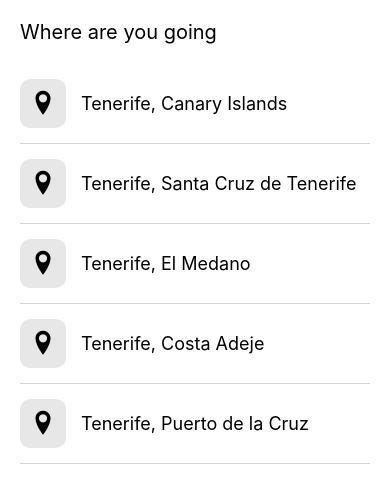
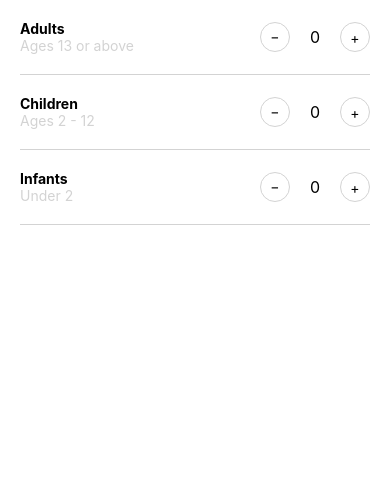
Before and after one commit to ahmed-elnashar/AirbnbClone, a React Native app: screen / in a window 390 px wide. Shown: the top 486 px of the page. Built offline with nearby package versions, Linux system fonts and the light colour scheme.

Commit message:
added Guests Screen

```diff
--- a/App.js
+++ b/App.js
@@ -4,6 +4,7 @@ import { SafeAreaView, StatusBar } from "react-native";
 import HomeScreen from "./src/screens/Home";
 import SearchResultsScreen from "./src/screens/SearchResults";
 import DestinationSearchScreen from "./src/screens/DestinationSearch";
+import GuestsScreen from "./src/screens/Guests";
 import Post from "./src/components/post";
 import feed from "./assets/data/feed";
 
@@ -14,7 +15,7 @@ const App = () => {
     <>
       <StatusBar barStyle={"light-content"} />
       <SafeAreaView>
-        <DestinationSearchScreen />
+        <GuestsScreen />
       </SafeAreaView>
     </>
   );
--- /dev/null
+++ b/src/screens/Guests/index.js
@@ -0,0 +1,106 @@
+import React, { useState } from "react";
+import { Pressable, Text, View } from "react-native";
+
+import styles from "./styles";
+
+const GuestsScreen = () => {
+  const [adults, setAdults] = useState(0);
+  const [children, setChildren] = useState(0);
+  const [infants, setInfants] = useState(0);
+
+  const handleChange = (value, operation) => {
+    if (operation === "minus") {
+      if (value === "adults") {
+        return adults <= 0 ? 0 : setAdults(adults - 1);
+      }
+
+      if (value === "children") {
+        return children <= 0 ? 0 : setChildren(children - 1);
+      }
+
+      if (value === "infants") {
+        return infants <= 0 ? 0 : setInfants(infants - 1);
+      }
+    } else if (operation === "plus") {
+      switch (value) {
+        case "adults":
+          return setAdults(adults + 1);
+        case "children":
+          return setChildren(children + 1);
+        case "infants":
+          return setInfants(infants + 1);
+        default:
+          return;
+      }
+    }
+  };
+  return (
+    <View>
+      <View style={styles.row}>
+        <View>
+          <Text style={styles.titleLeft}>Adults</Text>
+          <Text style={styles.subTitleLeft}>Ages 13 or above</Text>
+        </View>
+        <View style={styles.buttonsContainer}>
+          <Pressable
+            onPress={() => handleChange("adults", "minus")}
+            style={styles.button}
+          >
+            <Text style={styles.buttonText}>-</Text>
+          </Pressable>
+          <Text style={styles.buttonValue}>{adults}</Text>
+          <Pressable
+            onPress={() => handleChange("adults", "plus")}
+            style={styles.button}
+          >
+            <Text>+</Text>
+          </Pressable>
+        </View>
+      </View>
+      <View style={styles.row}>
+        <View>
+          <Text style={styles.titleLeft}>Children</Text>
+          <Text style={styles.subTitleLeft}>Ages 2 - 12</Text>
+        </View>
+        <View style={styles.buttonsContainer}>
+          <Pressable
+            onPress={() => handleChange("children", "minus")}
+            style={styles.button}
+          >
+            <Text style={styles.buttonText}>-</Text>
+          </Pressable>
+          <Text style={styles.buttonValue}>{children}</Text>
+          <Pressable
+            onPress={() => handleChange("children", "plus")}
+            style={styles.button}
+          >
+            <Text>+</Text>
+          </Pressable>
+        </View>
+      </View>
+      <View style={styles.row}>
+        <View>
+          <Text style={styles.titleLeft}>Infants</Text>
+          <Text style={styles.subTitleLeft}>Under 2</Text>
+        </View>
+        <View style={styles.buttonsContainer}>
+          <Pressable
+            onPress={() => handleChange("infants", "minus")}
+            style={styles.button}
+          >
+            <Text style={styles.buttonText}>-</Text>
+          </Pressable>
+          <Text style={styles.buttonValue}>{infants}</Text>
+          <Pressable
+            onPress={() => handleChange("infants", "plus")}
+            style={styles.button}
+          >
+            <Text>+</Text>
+          </Pressable>
+        </View>
+      </View>
+    </View>
+  );
+};
+
+export default GuestsScreen;
--- /dev/null
+++ b/src/screens/Guests/styles.js
@@ -0,0 +1,41 @@
+import { StyleSheet } from "react-native";
+
+const styles = StyleSheet.create({
+  row: {
+    flexDirection: "row",
+    justifyContent: "space-between",
+    paddingVertical: 20,
+    marginHorizontal: 20,
+    borderBottomWidth: 1,
+    borderBottomColor: "lightgray",
+  },
+  titleLeft: {
+    fontWeight: "bold",
+  },
+  subTitleLeft: {
+    color: "lightgray",
+  },
+  buttonsContainer: {
+    flexDirection: "row",
+    alignItems: "center",
+  },
+  button: {
+    borderWidth: 1,
+    width: 30,
+    height: 30,
+    borderRadius: 15,
+    borderColor: "lightgray",
+    justifyContent: "center",
+    alignItems: "center",
+  },
+  buttonText: {
+    fontSize: 20,
+    color: "#474747",
+  },
+  buttonValue: {
+    marginHorizontal: 20,
+    fontSize: 16,
+  },
+});
+
+export default styles;
```
